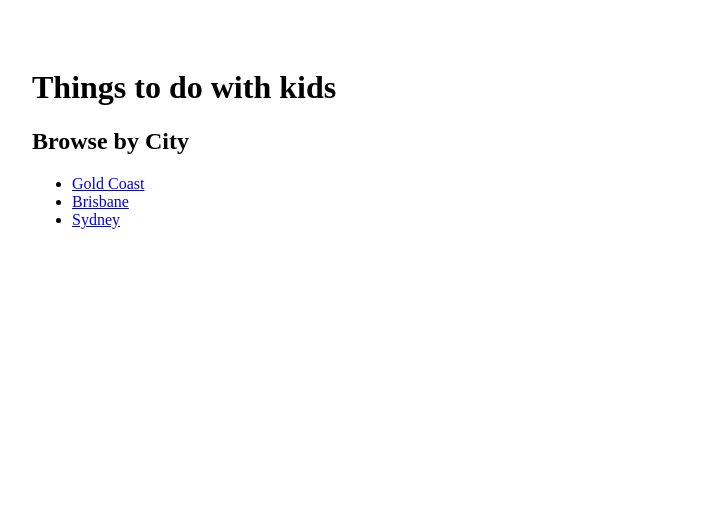
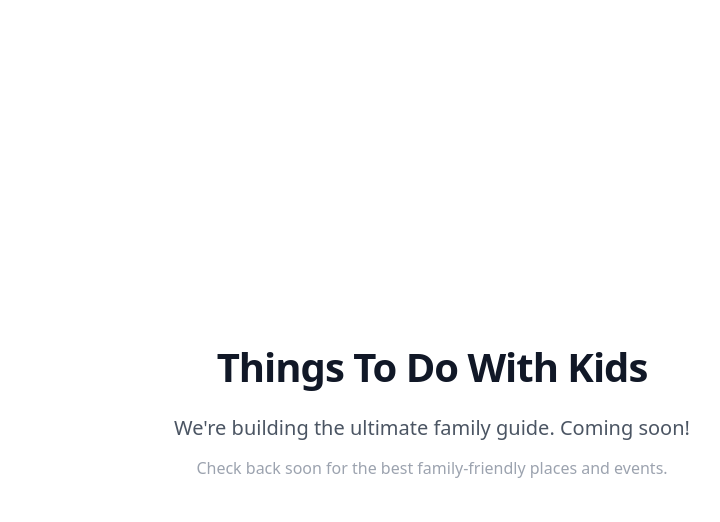
Before and after one commit to nerdflu/ttdwk, an Astro site: page / in a window 1280 px wide. Shown: the whole page, without its empty margins (208-928 px from the left). Built offline with nearby package versions, Linux system fonts and the light colour scheme; Astro itself is replaced by a stand-in of ours.

Commit message:
feat: add global coming soon gate with developer bypass
This adds a full-screen coming soon overlay to all pages. It can be disabled globally by setting comingSoon to false in src/config.ts, or bypassed locally in the browser console by running disableComingSoon().

```diff
--- /dev/null
+++ b/src/components/ComingSoonGate.astro
@@ -0,0 +1,73 @@
+---
+import { siteConfig } from '../config';
+---
+
+{siteConfig.comingSoon && (
+  <div id="coming-soon-gate" class="coming-soon-overlay">
+    <div class="coming-soon-content">
+      <h1>Things To Do With Kids</h1>
+      <p>We're building the ultimate family guide. Coming soon!</p>
+      <p class="hint">Check back soon for the best family-friendly places and events.</p>
+    </div>
+  </div>
+
+  <script is:inline>
+    // Make the disable function available globally in the browser console
+    window.disableComingSoon = function() {
+      localStorage.setItem('bypass_coming_soon', 'true');
+      const gate = document.getElementById('coming-soon-gate');
+      if (gate) gate.remove();
+      console.log('Coming soon gate disabled. Welcome!');
+      return 'Coming soon disabled!';
+    };
+
+    window.enableComingSoon = function() {
+      localStorage.removeItem('bypass_coming_soon');
+      window.location.reload();
+      return 'Coming soon enabled!';
+    };
+
+    // If already bypassed, remove the gate immediately
+    if (localStorage.getItem('bypass_coming_soon') === 'true') {
+      const gate = document.getElementById('coming-soon-gate');
+      if (gate) gate.remove();
+    }
+  </script>
+
+  <style>
+    .coming-soon-overlay {
+      position: fixed;
+      top: 0;
+      left: 0;
+      width: 100vw;
+      height: 100vh;
+      background-color: #ffffff;
+      z-index: 999999;
+      display: flex;
+      align-items: center;
+      justify-content: center;
+      text-align: center;
+      font-family: system-ui, -apple-system, BlinkMacSystemFont, "Segoe UI", Roboto, sans-serif;
+    }
+    .coming-soon-content {
+      max-width: 600px;
+      padding: 2rem;
+    }
+    .coming-soon-content h1 {
+      font-size: 2.5rem;
+      color: #111827;
+      margin-bottom: 1rem;
+      font-weight: 800;
+      letter-spacing: -0.025em;
+    }
+    .coming-soon-content p {
+      font-size: 1.25rem;
+      color: #4b5563;
+      margin-bottom: 0.5rem;
+    }
+    .coming-soon-content .hint {
+      font-size: 1rem;
+      color: #9ca3af;
+    }
+  </style>
+)}
--- /dev/null
+++ b/src/config.ts
@@ -0,0 +1,5 @@
+export const siteConfig = {
+  // Set to true to show the Coming Soon overlay to the public.
+  // Bypass in the browser console by running: disableComingSoon()
+  comingSoon: true,
+};
--- a/src/layouts/BaseLayout.astro
+++ b/src/layouts/BaseLayout.astro
@@ -1,4 +1,5 @@
 ---
+import ComingSoonGate from "../components/ComingSoonGate.astro";
 export interface Props {
   title: string;
   description: string;
@@ -21,6 +22,7 @@ const { title, description, canonical, ogImage, noindex, jsonLd } = Astro.props;
     {jsonLd && <script type="application/ld+json" set:html={JSON.stringify(jsonLd)} />}
   </head>
   <body>
+    <ComingSoonGate />
     <slot />
   </body>
 </html>
```
